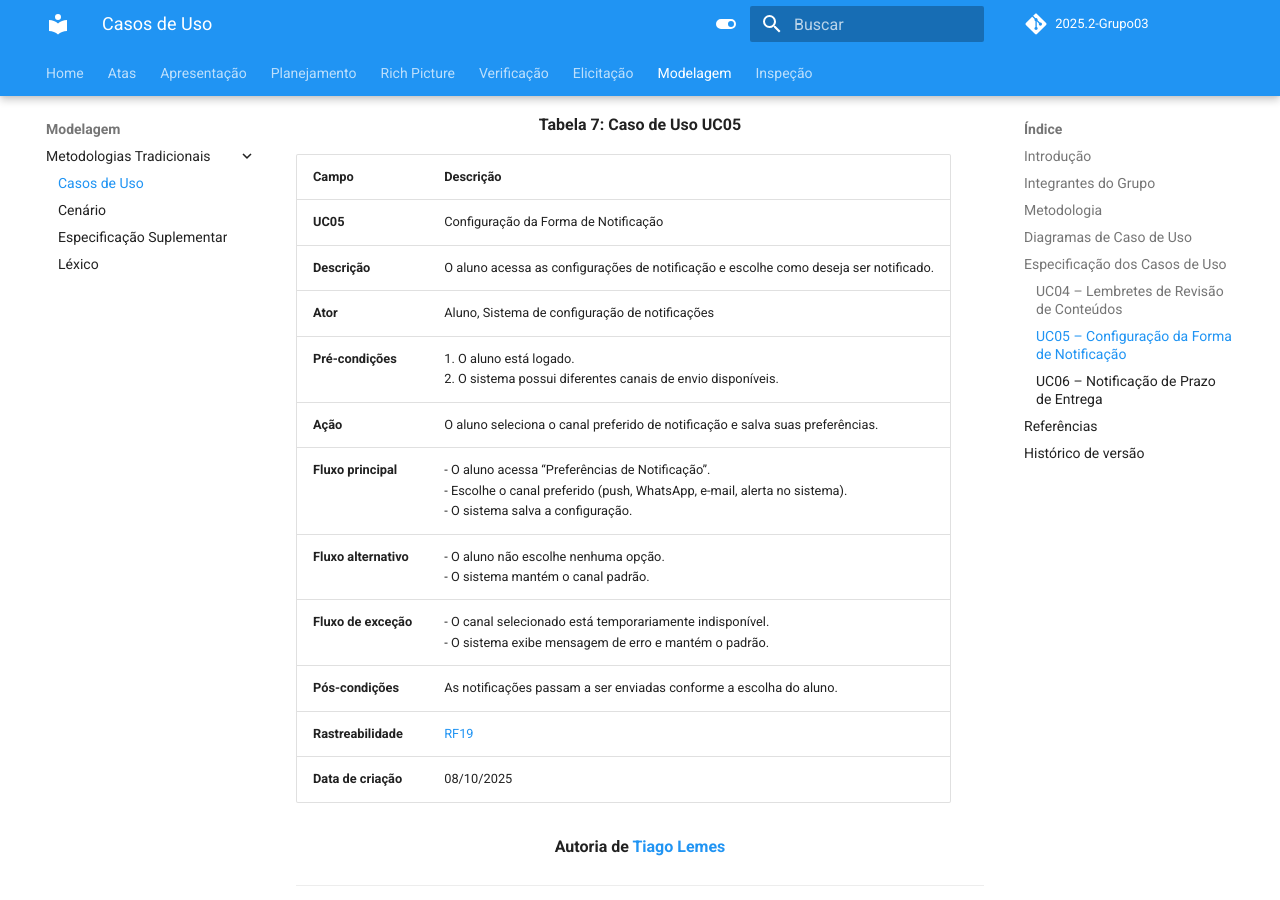
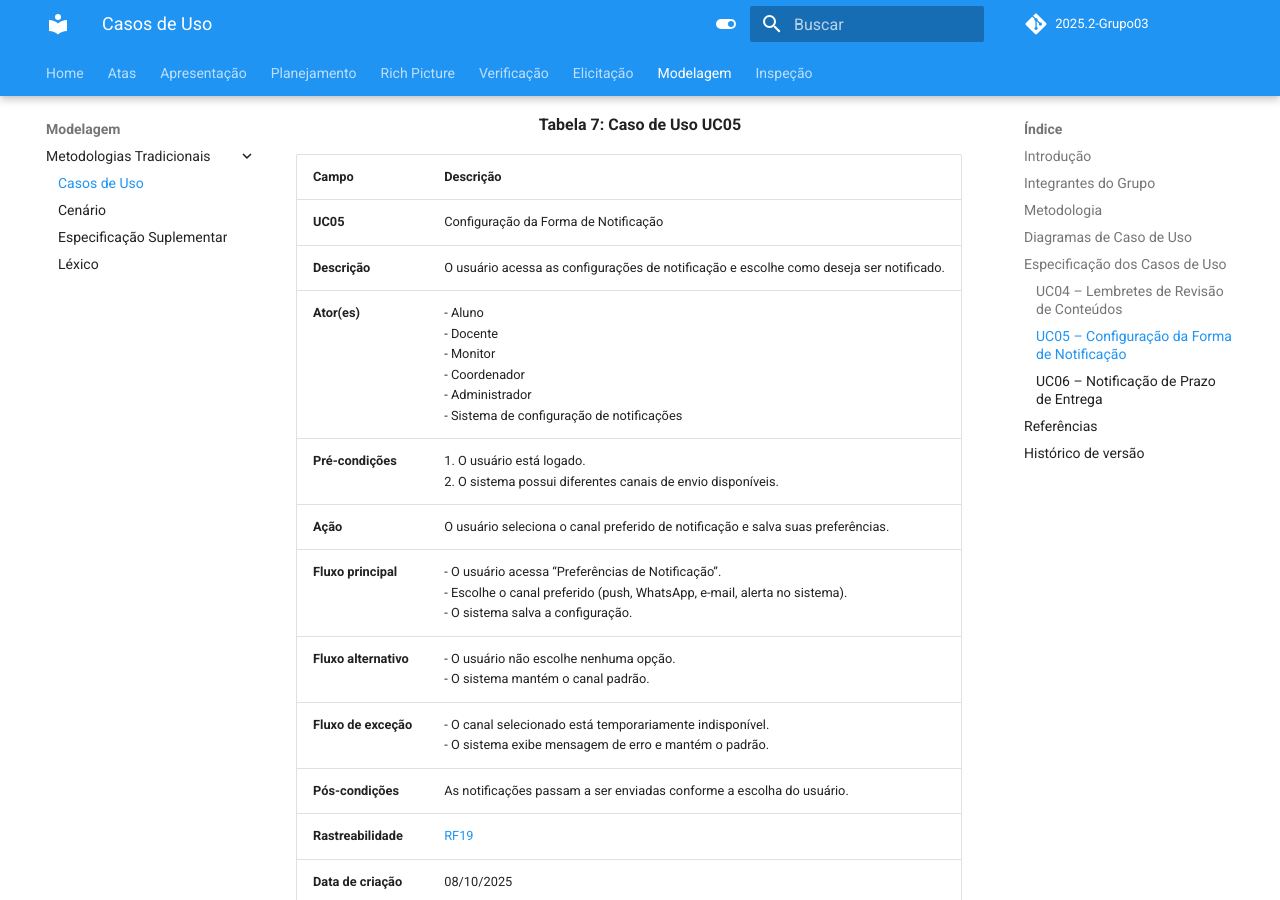
Before and after one commit to Requisitos-de-Software/2025.2-Grupo03, an MkDocs documentation site: the page built from docs/Modelagem/casos_de_uso.md, in a window 1280 px wide and 900 px high, scrolled down 2210 px. Built offline with MkDocs 1.6.1 and Material for MkDocs 9.7.7, drawn with Linux system fonts in a browser that asks for light colours; comment, search, counter and statistics services are not loaded.

Commit message:
Correção texto

```diff
--- a/docs/Modelagem/casos_de_uso.md
+++ b/docs/Modelagem/casos_de_uso.md
@@ -59,14 +59,14 @@ A Tabela 1 apresenta todos os integrantes da equipe que participaram da constru
 | Campo | Descrição |
 |-------|------------|
 | **UC05** | Configuração da Forma de Notificação |
-| **Descrição** | O aluno acessa as configurações de notificação e escolhe como deseja ser notificado. |
-| **Ator** | Aluno, Sistema de configuração de notificações |
-| **Pré-condições** | 1. O aluno está logado. <br>2. O sistema possui diferentes canais de envio disponíveis. |
-| **Ação** | O aluno seleciona o canal preferido de notificação e salva suas preferências. |
-| **Fluxo principal** | - O aluno acessa “Preferências de Notificação”.<br>- Escolhe o canal preferido (push, WhatsApp, e-mail, alerta no sistema).<br>- O sistema salva a configuração. |
-| **Fluxo alternativo** | - O aluno não escolhe nenhuma opção.<br>- O sistema mantém o canal padrão. |
+| **Descrição** | O usuário acessa as configurações de notificação e escolhe como deseja ser notificado. |
+| **Ator(es)** | - Aluno<br> - Docente<br> - Monitor<br> - Coordenador<br> - Administrador<br> - Sistema de configuração de notificações |
+| **Pré-condições** | 1. O usuário está logado. <br>2. O sistema possui diferentes canais de envio disponíveis. |
+| **Ação** | O usuário seleciona o canal preferido de notificação e salva suas preferências. |
+| **Fluxo principal** | - O usuário acessa “Preferências de Notificação”.<br>- Escolhe o canal preferido (push, WhatsApp, e-mail, alerta no sistema).<br>- O sistema salva a configuração. |
+| **Fluxo alternativo** | - O usuário não escolhe nenhuma opção.<br>- O sistema mantém o canal padrão. |
 | **Fluxo de exceção** | - O canal selecionado está temporariamente indisponível.<br>- O sistema exibe mensagem de erro e mantém o padrão. |
-| **Pós-condições** | As notificações passam a ser enviadas conforme a escolha do aluno. |
+| **Pós-condições** | As notificações passam a ser enviadas conforme a escolha do usuário. |
 | **Rastreabilidade** | [RF19](https://requisitos-de-software.github.io/2025.2-Grupo03/Elicitacao/requisitos_elicitados/#funcionais) |
 | **Data de criação** | 08/10/2025 |
 
```
Also changed, not shown: docs/Modelagem/cenario.md (+4 -4 lines).
